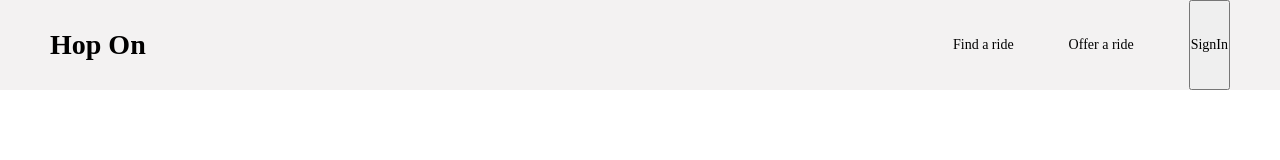
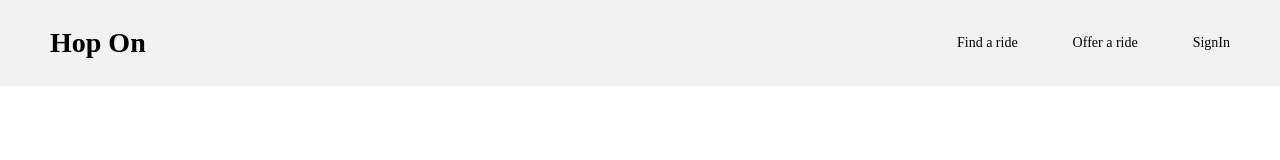
Before and after one commit to varunprabhakaran22/Hop-On, a React (Create React App) app in the folder public/: page / in a window 1280 px wide. Shown: the top 160 px of the page. Built offline with nearby package versions, Linux system fonts and the light colour scheme.

Commit message:
Changing the  link

```diff
--- a/public/src/component/Header.js
+++ b/public/src/component/Header.js
@@ -21,8 +21,8 @@ class Header extends Component{
                             <div class="menuSide flex flexJustifyEnd flexAlignItemsCenter">
                                 <div class="headerMenu flex flexJustifyEnd flexAlignItemsCenter">
                                     <div className = "hmItem">  <Link to='/find/a/ride'>Find a ride </Link> </div>
-                                    <div className = "hmItem">   <Link to='/search/a/ride'> Offer a ride</Link> </div>
-                                    <div > <button type = "button "  className = "hmItem " > SignIn</button></div>
+                                    <div className = "hmItem">  <Link to='/search/a/ride'> Offer a ride</Link> </div>
+                                    <div className =  "hmItem"> <Link to='/search/a/ride'>  SignIn  </Link> </div>
                                 </div>
                             </div>
                         </div>
@@ -33,4 +33,5 @@ class Header extends Component{
     }
 }
 
+
 export default Header
```
